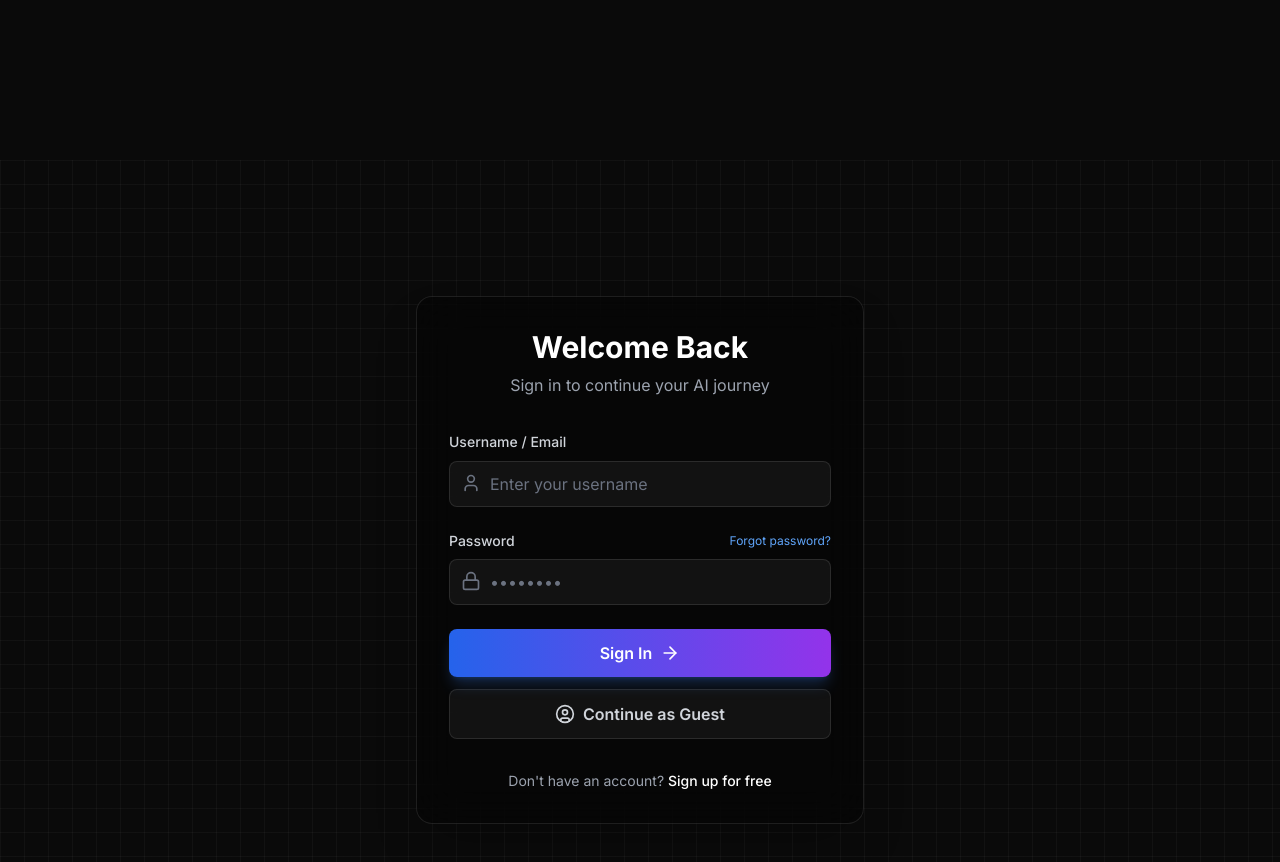
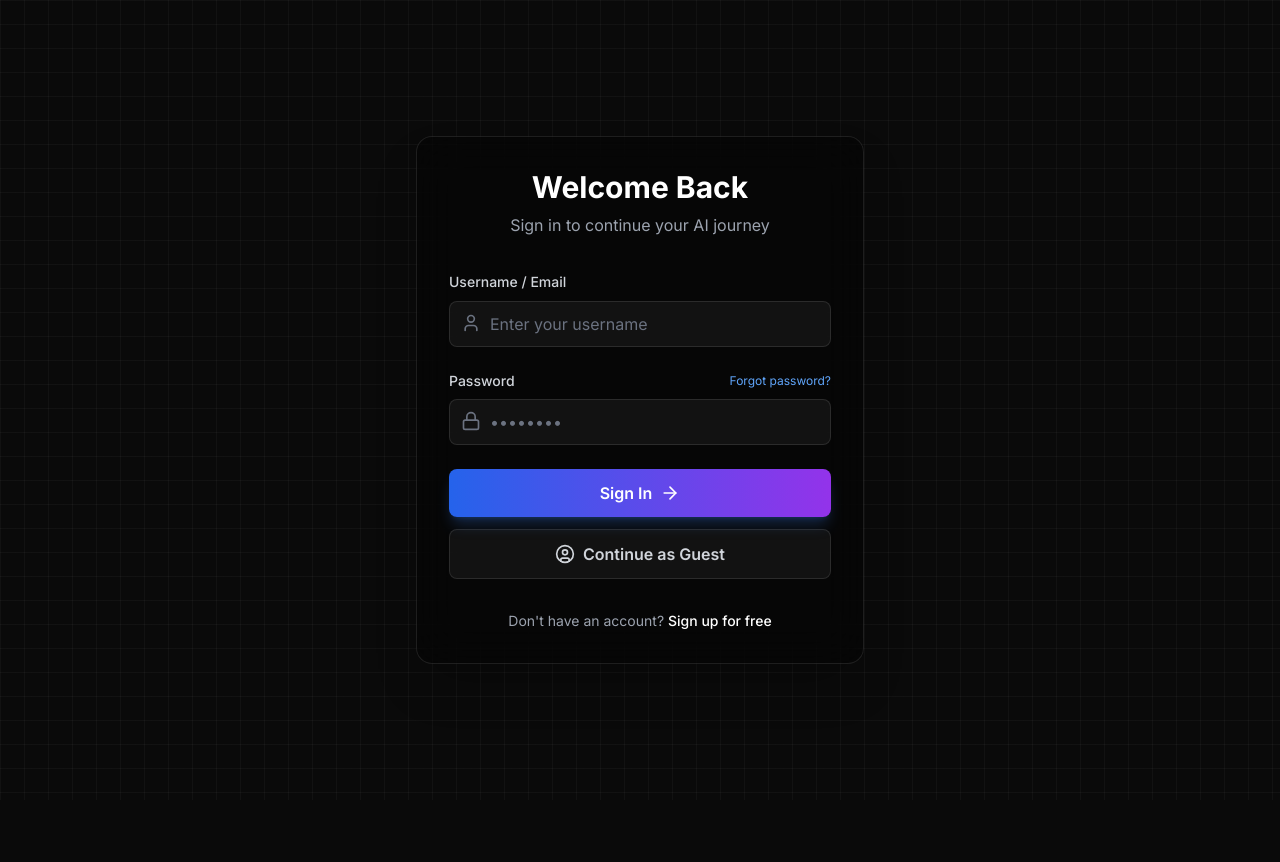
Before and after one commit to OmkarKathile007/GenXai, a Next.js app in the folder App/: page /login in a window 1280 px wide. Shown: the top 862 px of the page. After the commit the page ends 800 px from the top, so only its background shows below. Built offline with nearby package versions, Linux system fonts and the light colour scheme; no server answers.

Commit message:
fix: remove extra padding from top

```diff
--- a/App/app/(auth)/layout.js
+++ b/App/app/(auth)/layout.js
@@ -2,7 +2,7 @@ import React from 'react'
 
 const Authlayout = ({children}) => {
   return (
-    <div className='flex justify-center pt-40'>{children}</div>
+    <div className='flex justify-center '>{children}</div>
   )
 }
 
--- a/App/app/(auth)/login/page.jsx
+++ b/App/app/(auth)/login/page.jsx
@@ -111,7 +111,7 @@ export default function LoginPage() {
   };
 
   return (
-    <div className="min-h-screen w-full bg-[#0a0a0a] bg-[linear-gradient(to_right,#80808012_1px,transparent_1px),linear-gradient(to_bottom,#80808012_1px,transparent_1px)] bg-[size:24px_24px] flex items-center justify-center p-4">
+    <div className="min-h-screen w-full bg-[#0a0a0a] bg-[linear-gradient(to_right,#80808012_1px,transparent_1px),linear-gradient(to_bottom,#80808012_1px,transparent_1px)] bg-[size:24px_24px] flex items-center justify-center ">
 
        <div className="relative w-full max-w-md bg-black/40 backdrop-blur-xl border border-white/10 rounded-2xl shadow-2xl p-8">
         <div className="text-center mb-8">
```
